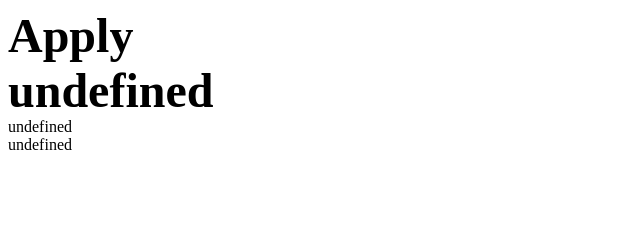
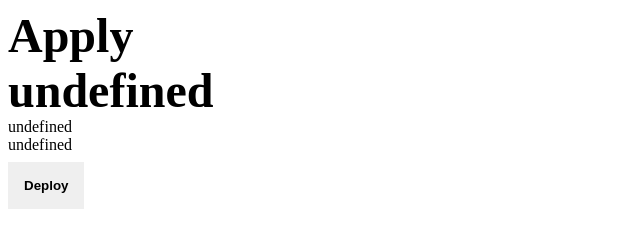
Before and after one commit to tarsislimadev/apply, a plain HTML site: page src/www/html/project/index.html in a window 1280 px wide. Shown: the whole page, without its empty margins (0-640 px from the left). Drawn offline with Linux system fonts and the light colour scheme.

Commit message:
Fixing Project page

```diff
--- a/src/www/html/project/index.html
+++ b/src/www/html/project/index.html
@@ -35,6 +35,11 @@
     const errorMessage = new nError()
     app.append(errorMessage)
 
+    const deployButton = new nButton()
+    deployButton.setText('Deploy')
+    deployButton.on('click', () => Flow.goTo('/project/deploy/', app.getData('app')))
+    app.append(deployButton)
+
     const project = new nElement()
     app.append(project)
 
@@ -44,6 +49,8 @@
         projTitle.setText(data.name)
         projGit.setText(data.git)
         projLang.setText(data.lang)
+
+        app.setData('app', data)
       })
       .catch((err) => errorMessage.setText(err.getMessage()))
 
```
